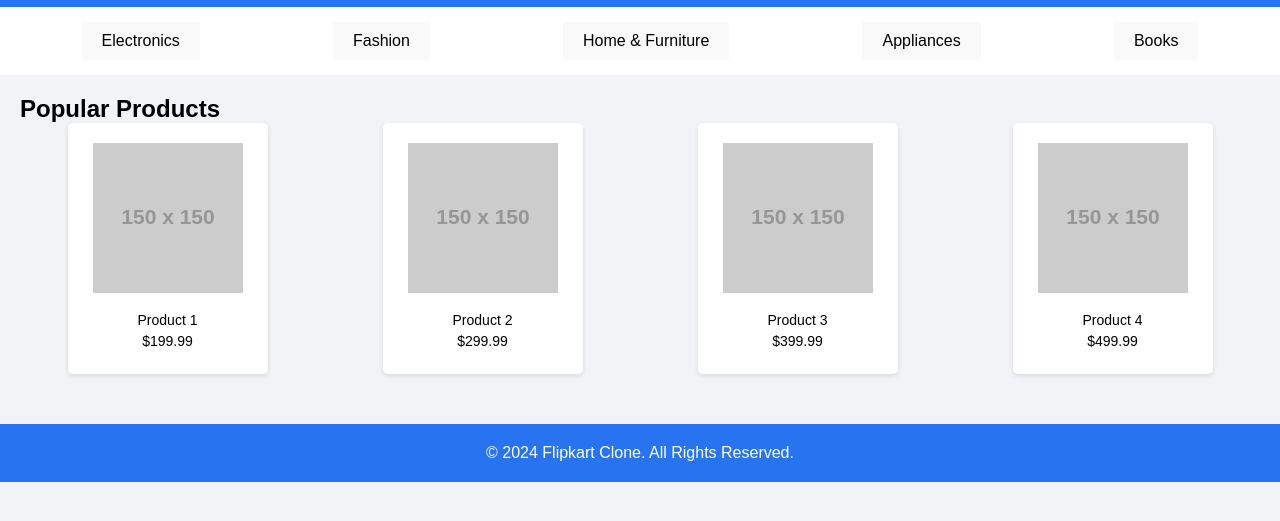
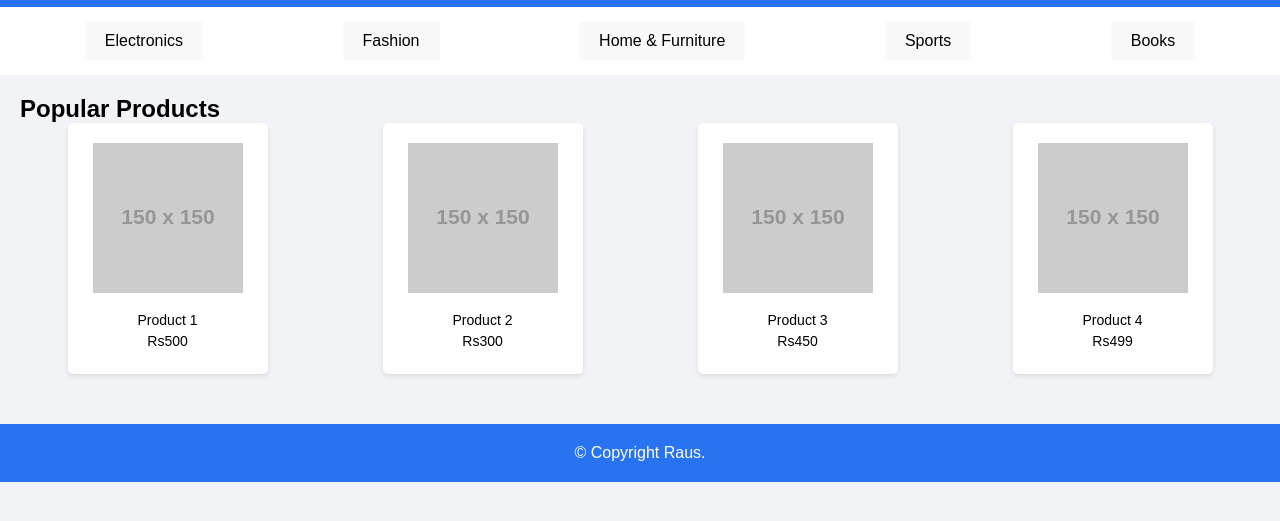
Before and after one commit to raushan-oss/Flipkartclone, a plain HTML site: page index.html in a window 1280 px wide. Shown: the part 107-628 px from the top of the page. Drawn offline with Linux system fonts and the light colour scheme; placeholder pictures from the web are drawn by us.

Commit message:
Update index.html

```diff
--- a/index.html
+++ b/index.html
@@ -142,7 +142,7 @@ body {
         <div class="category-item">Electronics</div>
         <div class="category-item">Fashion</div>
         <div class="category-item">Home & Furniture</div>
-        <div class="category-item">Appliances</div>
+        <div class="category-item">Sports</div>
         <div class="category-item">Books</div>
     </section>
 
@@ -153,28 +153,28 @@ body {
             <div class="product-card">
                 <img src="https://via.placeholder.com/150" alt="Product">
                 <p>Product 1</p>
-                <p>$199.99</p>
+                <p>Rs500</p>
             </div>
             <div class="product-card">
                 <img src="https://via.placeholder.com/150" alt="Product">
                 <p>Product 2</p>
-                <p>$299.99</p>
+                <p>Rs300</p>
             </div>
             <div class="product-card">
                 <img src="https://via.placeholder.com/150" alt="Product">
                 <p>Product 3</p>
-                <p>$399.99</p>
+                <p>Rs450</p>
             </div>
             <div class="product-card">
                 <img src="https://via.placeholder.com/150" alt="Product">
                 <p>Product 4</p>
-                <p>$499.99</p>
+                <p>Rs499</p>
             </div>
         </div>
     </section>
 
     <footer class="footer">
-        <p>&copy; 2024 Flipkart Clone. All Rights Reserved.</p>
+        <p>&copy; Copyright Raus.</p>
     </footer>
 </body>
 </html>
```
